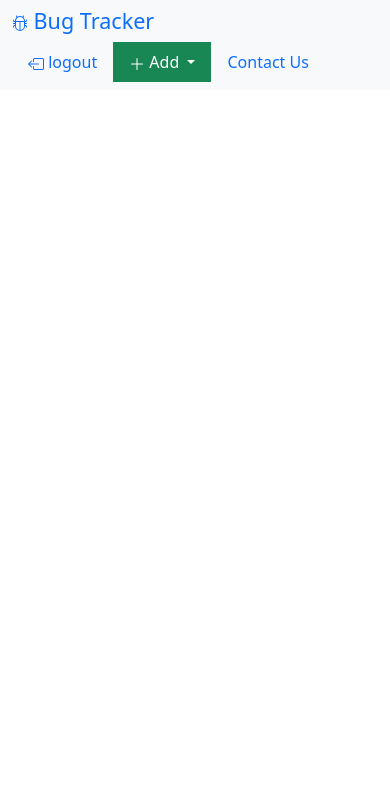
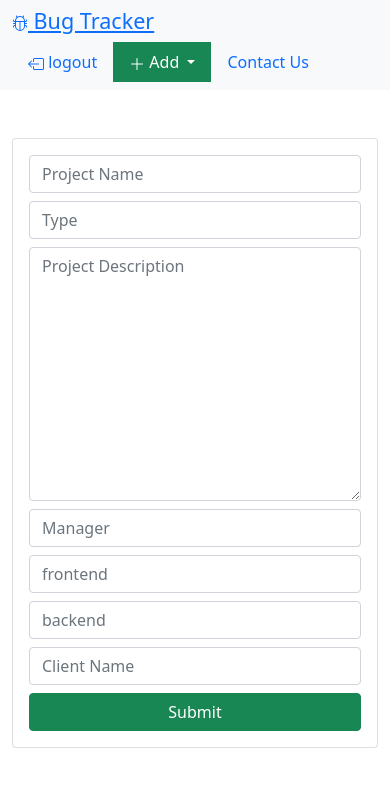
Before and after one commit to pj8912/php_bug_tracking, a PHP site: page /php_bug_tracking/project/index.php in a window 390 px wide. Shown: the top 787 px of the page. Run offline with PHP 8.4, Linux system fonts and the light colour scheme; the visitor is signed in with stand-in values (Sample User, id 1).

Commit message:
create project success

```diff
--- a/index.php
+++ b/index.php
@@ -123,6 +123,27 @@
 <?php
 
 if (isset($_SESSION['u_id'])) {
+	echo '<ul class="list-group mt-5 col-md-4 m-auto">
+		<li class="list-group-item">
+			<a href="' . URL . 'employee/employees.php">View Employees</a>
+		</li>
+		<li class="list-group-item">
+			<a href="' . URL . '/ticket/tickets.php">View Tickets</a>
+		</li>
+		<li class="list-group-item">
+			<a href="' . URL . '/project/projects.php">View Projects</a>
+		</li>
+		<li class="list-group-item">
+			<a href="' . URL . '/employee/index.php">Add Employee</a>
+		</li>
+		<li class="list-group-item">
+			<a href="' . URL . '/project/index.php">Add project </a>
+		</li>
+		<li class="list-group-item">
+			<a href="' . URL . '/ticket/index.php">Add ticket </a>
+		</li>
+
+	</ul>';
 }
 ?>
 
--- a/models/Ticket.php
+++ b/models/Ticket.php
@@ -14,7 +14,7 @@ class Ticket
     public $ticket_name,
         $project_id,
         $ticket_type,
-        $ticket_desctiption,
+        $ticket_description,
         $ticket_assigned_to,
         $ticket_status,
         $ticket_priority;
--- /dev/null
+++ b/project/index.php
@@ -0,0 +1,76 @@
+<?php session_start(); ?>
+
+<?php
+require '../config/config.php';
+if (!isset($_SESSION['u_id'])) {
+    header('location:' . URL);
+    exit();
+}
+require '../includes/header.php';
+require '../includes/footer.php';
+?>
+<?php main_header('Create Project'); ?>
+
+<div class="container">
+    <div class="card card-body m-auto col-md-6 mt-5">
+        <form action="<?php $_SERVER['PHP_SELF']; ?>" method="post">
+            <div class="mb-2">
+                <input type="text" name="title" placeholder="Project Name" class="form-control">
+            </div>
+            <div class="mb-2">
+                <input type="text" name="type" placeholder="Type" class="form-control">
+            </div>
+            <div class="mb-2">
+                <textarea cols="30" name="desc" rows="10" placeholder="Project Description" class="form-control"></textarea>
+            </div>
+            <div class="mb-2">
+                <input type="text" name="manager" placeholder="Manager" class="form-control">
+            </div>
+            <div class="mb-2">
+                <input type="text" name="frontend" placeholder="frontend" class="form-control">
+            </div>
+            <div class="mb-2">
+                <input type="text" name="backend" placeholder="backend" class="form-control">
+            </div>
+            <div class="mb-2">
+                <input type="text" name="client" placeholder="Client Name" class="form-control">
+            </div>
+            <div class="d-grid gap-2">
+                <button type="submit" class="btn btn-success" name="ubtn">Submit</button>
+            </div>
+
+        </form>
+    </div>
+</div>
+
+<?php
+if (isset($_POST['ubtn'])) {
+    $title = $_POST['title'];
+    $type = $_POST['type'];
+    $desc = $_POST['desc'];
+    $manager = $_POST['manager'];
+    $frontend = $_POST['frontend'];
+    $backend = $_POST['backend'];
+    $client = $_POST['client'];
+
+    require '../Database/Database.php';
+    require '../models/Project.php';
+
+    $db = new Database();
+    $db = $db->connect();
+    $res = new Project($db);
+    $res->project_title = $title;
+    $res->description = $desc;
+    $res->type = $type;
+    $res->manager = $manager;
+    $res->frontend = $frontend;
+    $res->backend = $backend;
+    $res->client_name = $client;
+
+    $res->createProject();
+}
+
+?>
+
+
+<?php main_footer(); ?>
```
Also changed, not shown: models/Project.php (+25 -6 lines), ticket/index.php (added, +24 -0 lines).
